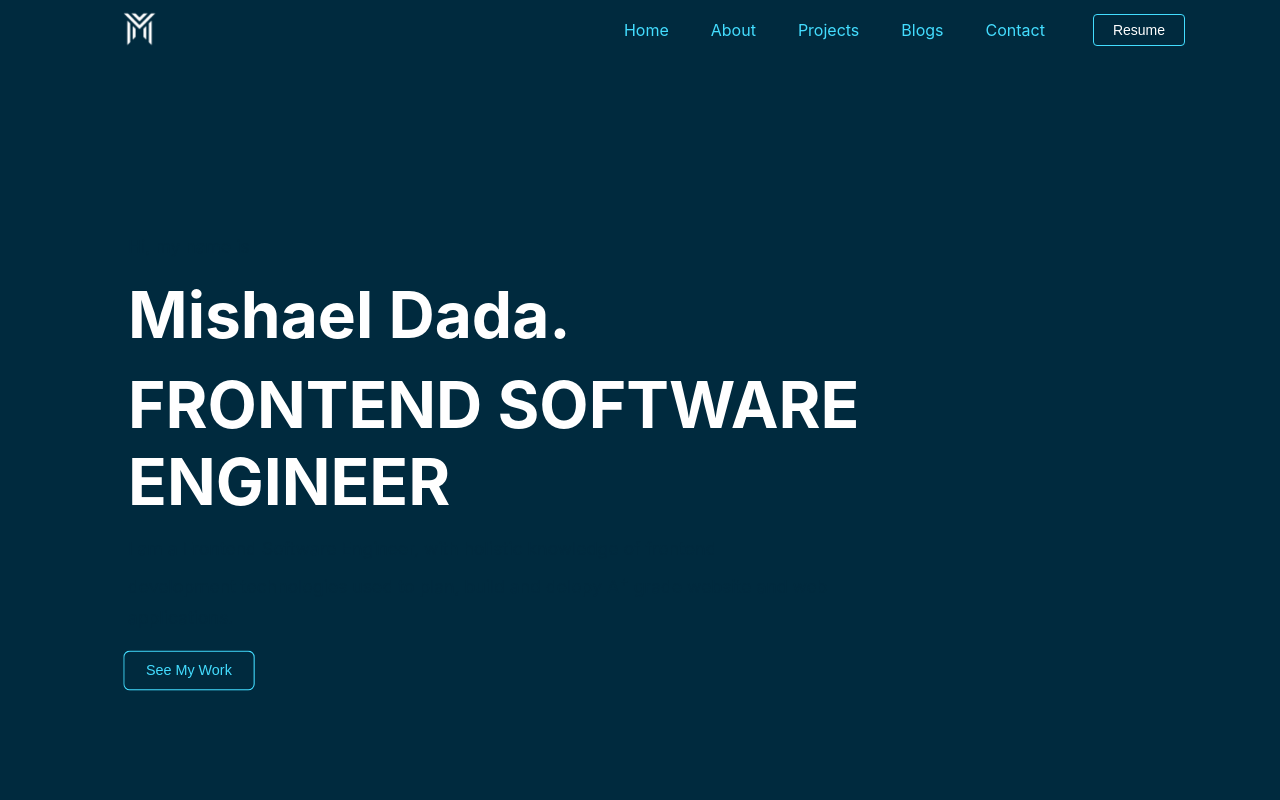
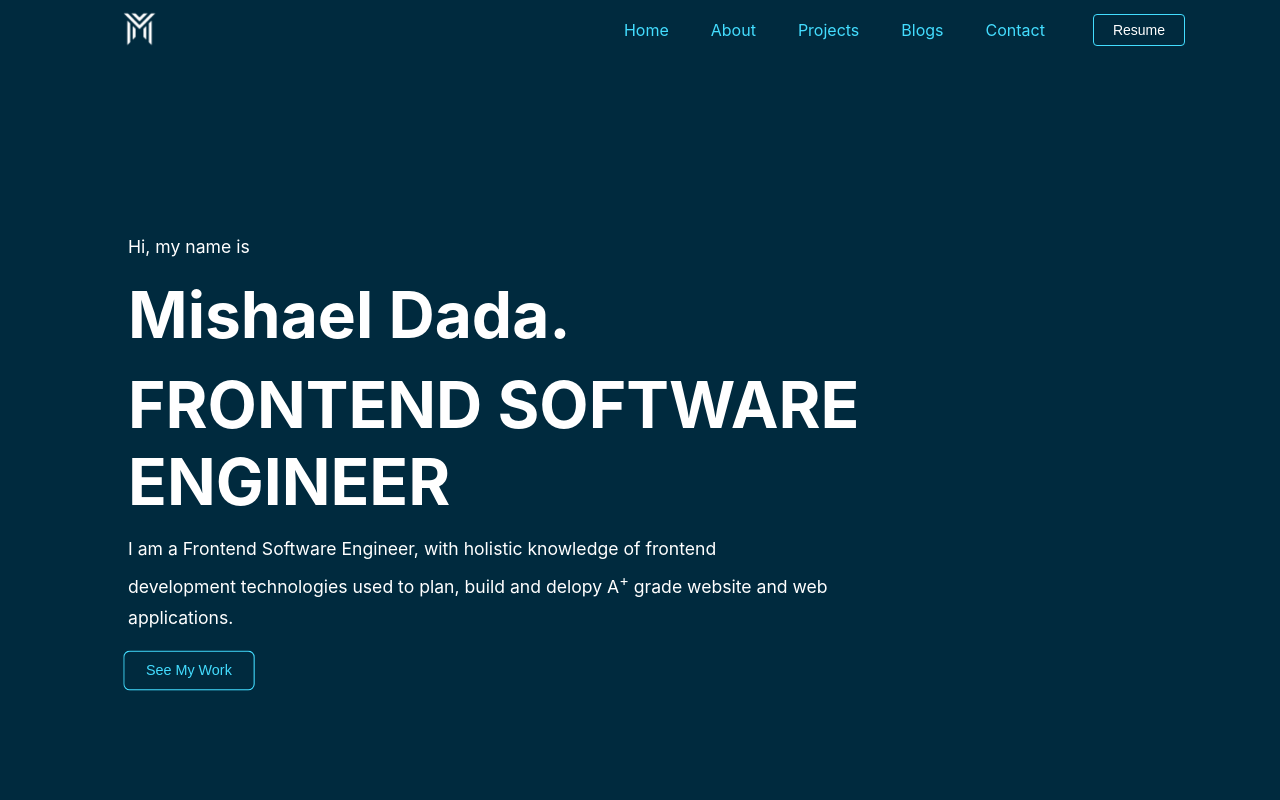
Before and after one commit to mishael1-d/Portfolio, a React (Create React App) app: page / in a window 1280 px wide. Shown: the top 800 px of the page. Built offline with nearby package versions, Linux system fonts and the light colour scheme.

Commit message:
fix banner text color

```diff
--- a/src/components/Banner/Banner.css
+++ b/src/components/Banner/Banner.css
@@ -47,7 +47,7 @@
   margin-bottom: 13px;
   font-size: 1.1rem;
   max-width: 700px;
-  color: #002a3e !important;
+  color: #fff !important;
 }
 .banner-text button {
   background-color: transparent;
```
